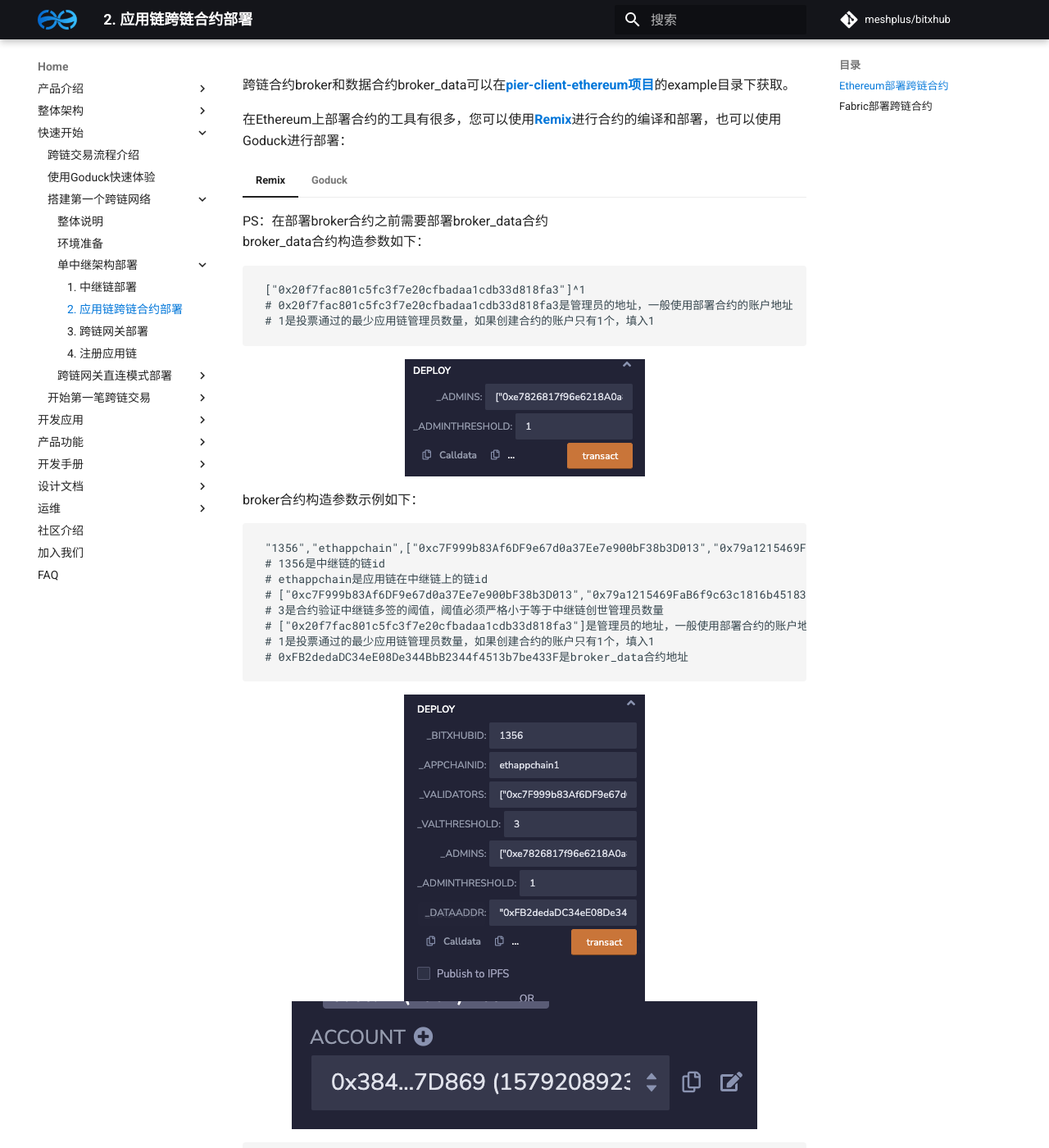
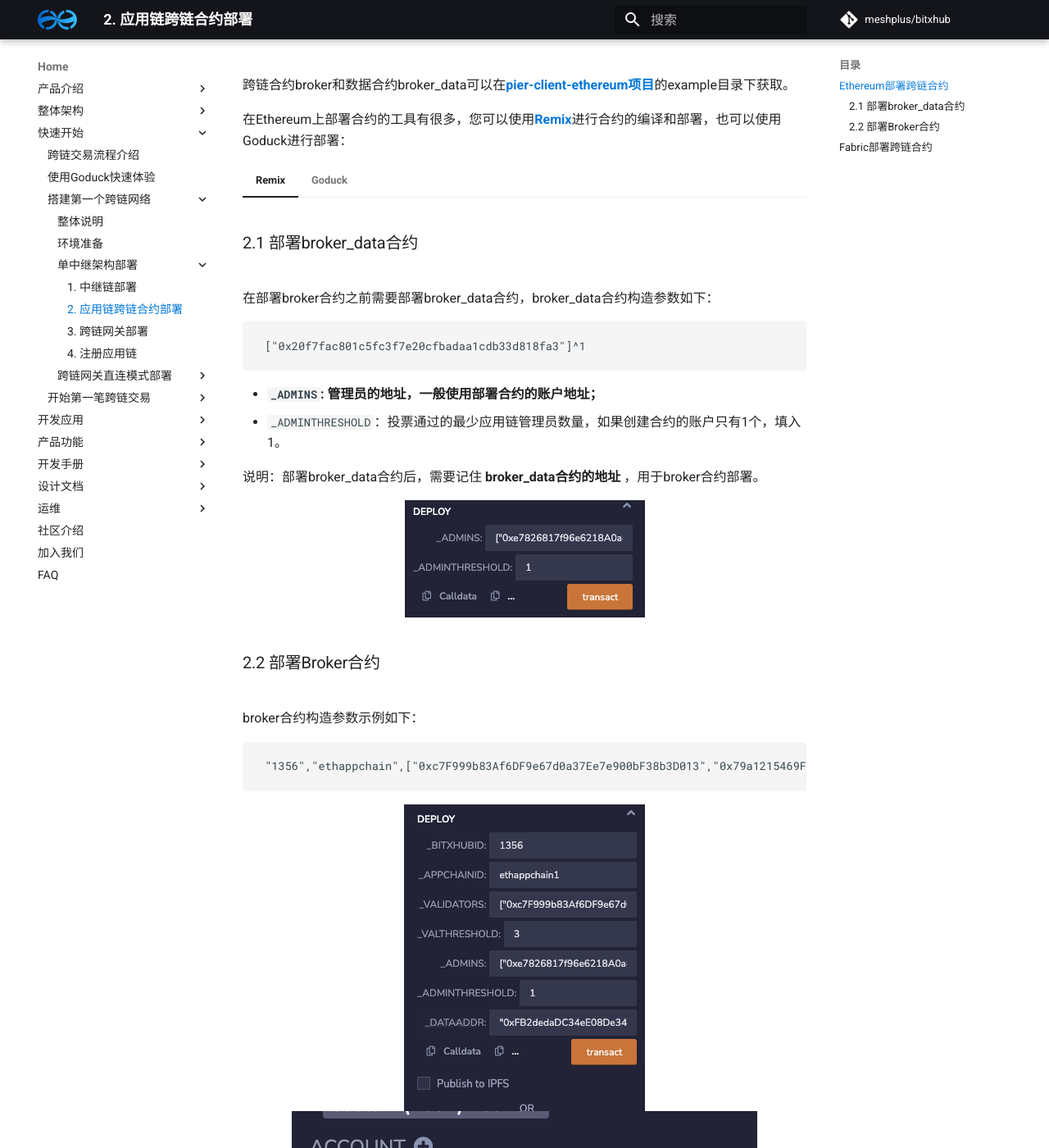
Before and after one commit to meshplus/bitxhub-docs, an MkDocs documentation site: the page built from docs/bitxhub/quick_start/build_cross_network/single_bitxhub/deploy_broker.md, in a window 1280 px wide and 1400 px high, scrolled down 340 px. Shown: the whole window at 82% size. Built offline with MkDocs 1.6.1 and Material for MkDocs 9.7.7, drawn with Linux system fonts in a browser that asks for light colours; comment, search, counter and statistics services are not loaded; the version menu is left out; some of the changed text lies outside the part shown.

Commit message:
fix: some format in deploy_broker.md

````diff
--- a/docs/bitxhub/quick_start/build_cross_network/single_bitxhub/deploy_broker.md
+++ b/docs/bitxhub/quick_start/build_cross_network/single_bitxhub/deploy_broker.md
@@ -11,33 +11,50 @@
 在Ethereum上部署合约的工具有很多，您可以使用[Remix](https://remix.ethereum.org/)进行合约的编译和部署，也可以使用Goduck进行部署：
 
 === "Remix"
-    PS：在部署broker合约之前需要部署broker_data合约
-    broker_data合约构造参数如下：
+
+    ### 2.1 部署broker_data合约
+
+    在部署broker合约之前需要部署broker_data合约，broker_data合约构造参数如下：
+
     ```
     ["0x20f7fac801c5fc3f7e20cfbadaa1cdb33d818fa3"]^1
-    # 0x20f7fac801c5fc3f7e20cfbadaa1cdb33d818fa3是管理员的地址，一般使用部署合约的账户地址
-    # 1是投票通过的最少应用链管理员数量，如果创建合约的账户只有1个，填入1
     ```
+
+    - **`_ADMINS`: 管理员的地址，一般使用部署合约的账户地址；**
+    - `_ADMINTHRESHOLD`：投票通过的最少应用链管理员数量，如果创建合约的账户只有1个，填入1。
+
+    说明：部署broker_data合约后，需要记住 **broker_data合约的地址** ，用于broker合约部署。
+
     ![!](../../../../assets/eth_deploy_broker_data_remix.png)
+
+    ### 2.2 部署Broker合约
 
     broker合约构造参数示例如下：
 
     ```
     "1356","ethappchain",["0xc7F999b83Af6DF9e67d0a37Ee7e900bF38b3D013","0x79a1215469FaB6f9c63c1816b45183AD3624bE34","0x97c8B516D19edBf575D72a172Af7F418BE498C37","0xc0Ff2e0b3189132D815b8eb325bE17285AC898f8"],"3",["0x20f7fac801c5fc3f7e20cfbadaa1cdb33d818fa3"],"1","0xFB2dedaDC34eE08De344BbB2344f4513b7be433F"
-    # 1356是中继链的链id
-    # ethappchain是应用链在中继链上的链id
-    # ["0xc7F999b83Af6DF9e67d0a37Ee7e900bF38b3D013","0x79a1215469FaB6f9c63c1816b45183AD3624bE34","0x97c8B516D19edBf575D72a172Af7F418BE498C37","0xc0Ff2e0b3189132D815b8eb325bE17285AC898f8"]是中继链创世管理员的地址
-    # 3是合约验证中继链多签的阈值，阈值必须严格小于等于中继链创世管理员数量
-    # ["0x20f7fac801c5fc3f7e20cfbadaa1cdb33d818fa3"]是管理员的地址，一般使用部署合约的账户地址
-    # 1是投票通过的最少应用链管理员数量，如果创建合约的账户只有1个，填入1
-    # 0xFB2dedaDC34eE08De344BbB2344f4513b7be433F是broker_data合约地址
     ```
+
     ![!](../../../../assets/eth_deploy_broker_remix.png)
     ![!](../../../../assets/eth_deploy_broker_remix3.png)
 
     ```
     注意：填写参数时，需要将ADMINS参数使用账户ACCOUNT代替
     ```
+
+    - `_BITXHUBID`：中继链的链id，默认不变；
+
+    - `_APPCHAINID`：应用链在中继链上的链id，应与pier向中继链注册的链id一致；
+
+    - `_VALIDATORS` ：中继链创世管理员的地址，默认不变；
+
+    - `_VALTHORESHOLD`：合约验证中继链多签的阈值，阈值必须严格小于等于中继链创世管理员数量，默认不变
+
+    - **`_ADMINS`：管理员的地址，一般使用部署合约的账户地址；**
+
+    - `_ADMINTHRESHOLD`：投票通过的最少应用链管理员数量，如果创建合约的账户只有1个，填入1，默认不变；
+
+    - `_DATAADDR`：broker_data合约地址，需要拷贝2.1步骤输出的地址。
 
 === "Goduck"
 
````
Also changed, not shown: docs/bitxhub/quick_start/build_cross_network/direct_mode/deploy_broker.md (+26 -10 lines).
